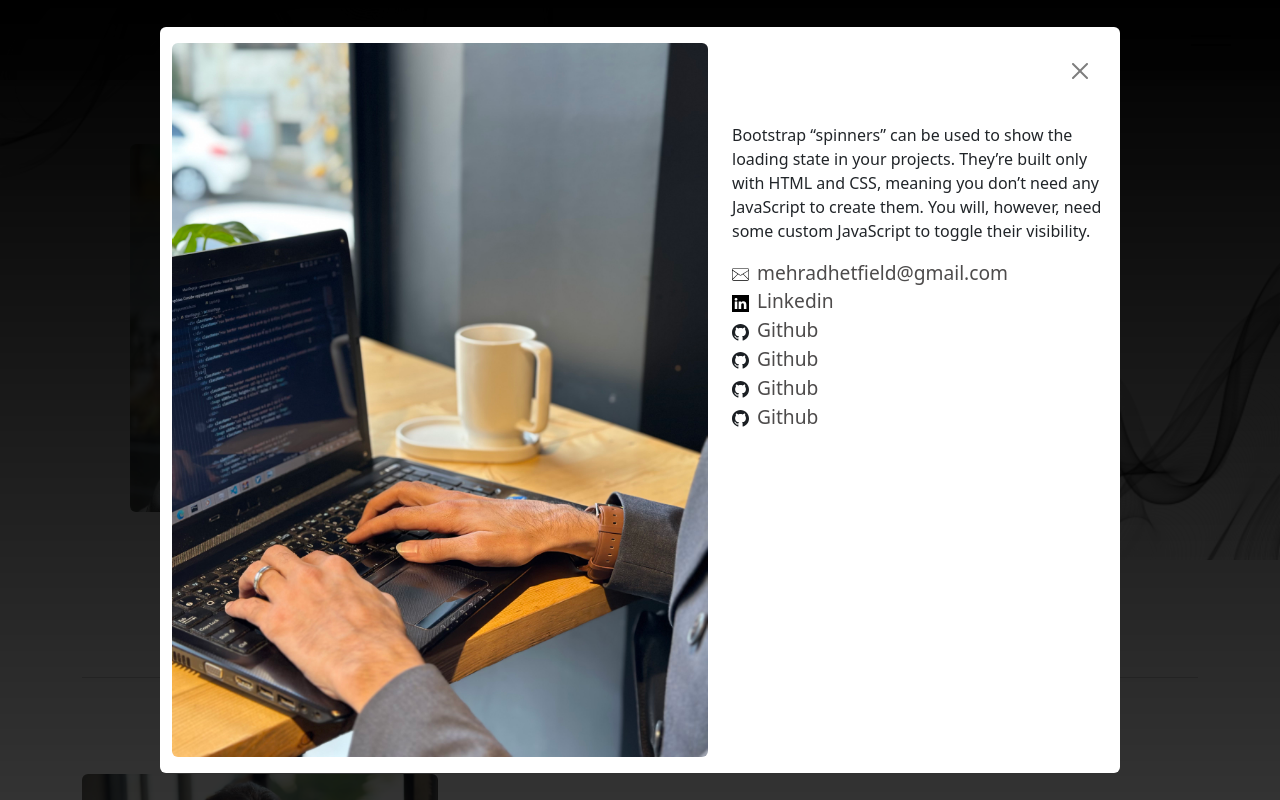
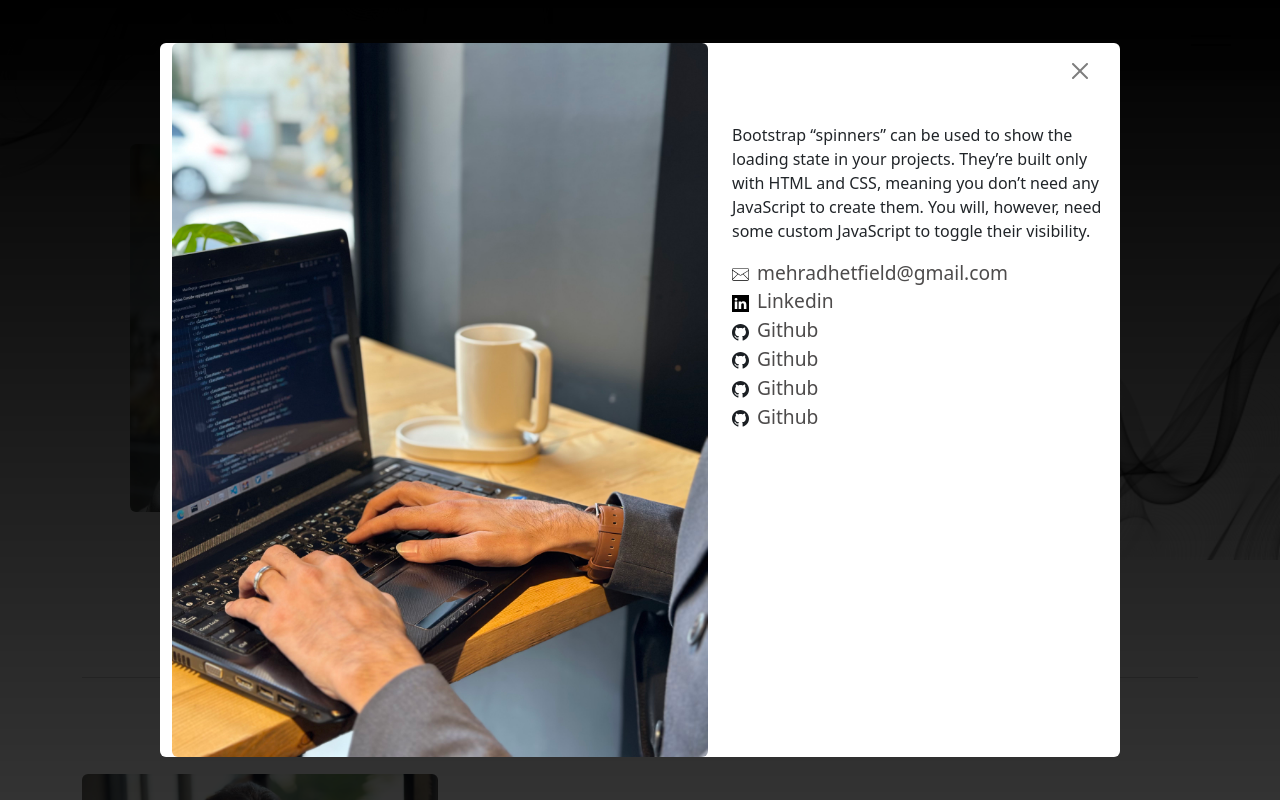
Before and after one commit to MehradKahbazi/personal-website, a Next.js app: page / in a window 1280 px wide. Both pictures are taken after a click on the link "Contact Me". Shown: the top 800 px of the page. Built offline with nearby package versions, Linux system fonts and the light colour scheme.

Commit message:
modal fix

```diff
--- a/src/components/CustomModal/CustomModal.js
+++ b/src/components/CustomModal/CustomModal.js
@@ -21,7 +21,7 @@ const CustomModal = () => {
   return (
     <div className={collapsed ? styles.collapsed : styles.menu}>
       <div className={`container-fluid ${styles.modalDialog} py-3`}>
-        <div className={`row justify-content-center rounded bg-white py-3 overflow-y-auto h-100`}>
+        <div className={`row justify-content-center rounded bg-white my-3 overflow-y-auto h-100`}>
           <div className="col-lg-12 d-flex d-lg-none justify-content-end">
 
               <a
```
